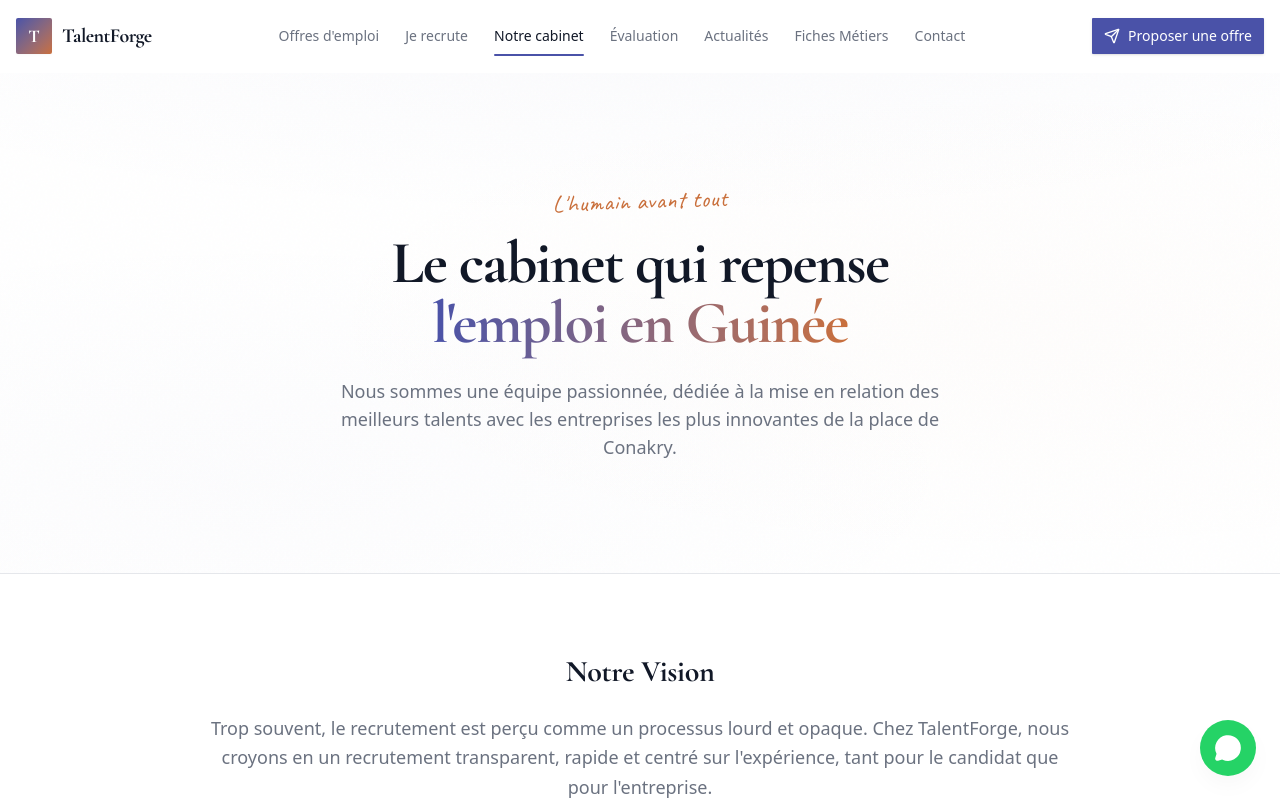
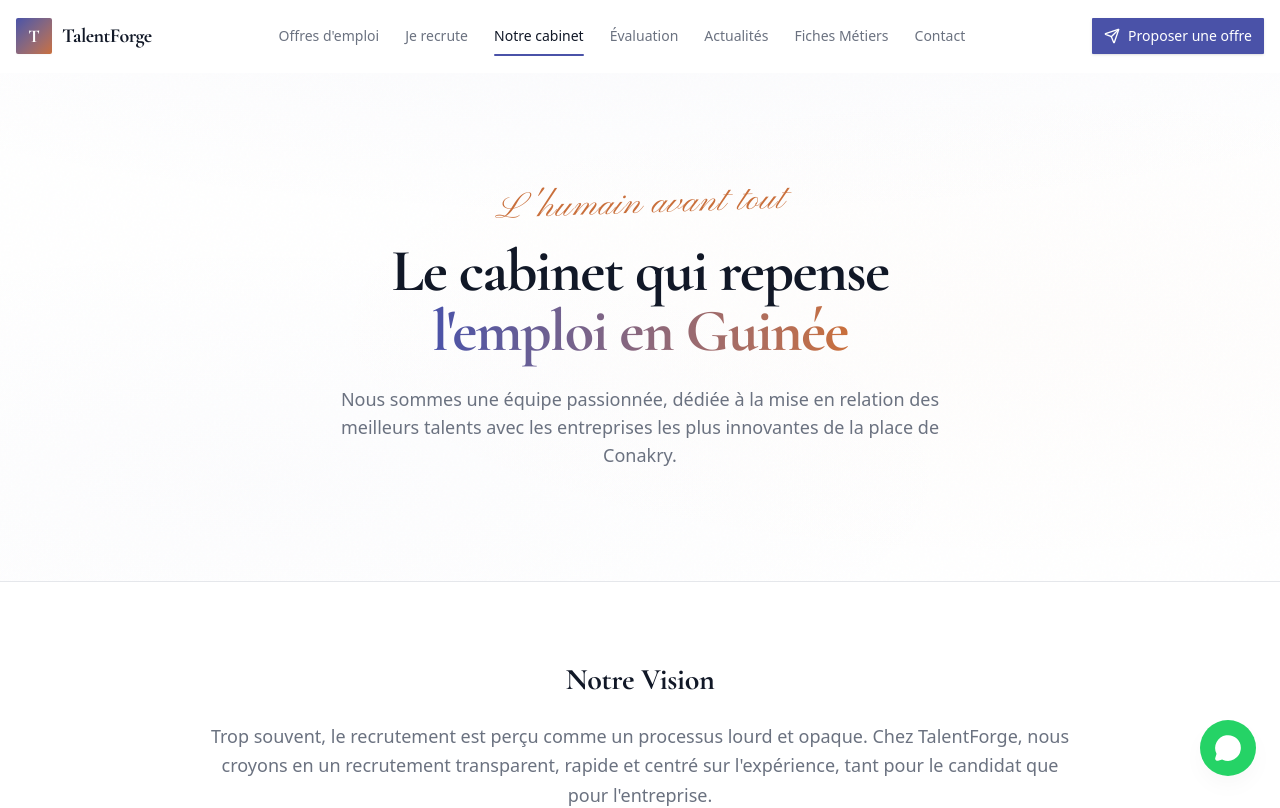
Before and after one commit to travaileinsof-web/recrutement, a Next.js app: page /a-propos in a window 1280 px wide. Shown: the top 808 px of the page. Built offline with nearby package versions, Linux system fonts and the light colour scheme.

Commit message:
style(fonts): Replace Caveat with Pinyon Script for luxury signature look

```diff
--- a/src/app/layout.tsx
+++ b/src/app/layout.tsx
@@ -1,5 +1,5 @@
 import type { Metadata } from 'next'
-import { Inter, Cormorant_Garamond, Caveat } from 'next/font/google'
+import { Inter, Cormorant_Garamond, Pinyon_Script } from 'next/font/google'
 import './globals.css'
 import { Toaster } from '@/components/ui/sonner'
 import { ThemeProvider } from '@/components/theme-provider'
@@ -18,9 +18,10 @@ const cormorant = Cormorant_Garamond({
   weight: ['300', '400', '500', '600', '700'],
 })
 
-const caveat = Caveat({
+const pinyon = Pinyon_Script({
   variable: '--font-script',
   subsets: ['latin'],
+  weight: ['400'],
   display: 'swap',
 })
 
@@ -91,7 +92,7 @@ export default function RootLayout({
         />
       </head>
       <body
-        className={`${inter.variable} ${cormorant.variable} ${caveat.variable} antialiased bg-background text-foreground`}
+        className={`${inter.variable} ${cormorant.variable} ${pinyon.variable} antialiased bg-background text-foreground`}
       >
         <ThemeProvider
           attribute="class"
--- a/src/components/premium-ui.tsx
+++ b/src/components/premium-ui.tsx
@@ -17,7 +17,7 @@ export function HandwrittenSubtitle({
   return (
     <div
       className={cn(
-        'font-script text-2xl tracking-wide text-accent -rotate-2 mb-3',
+        'font-script text-4xl tracking-wide text-accent -rotate-2 mb-3',
         className
       )}
     >
```
